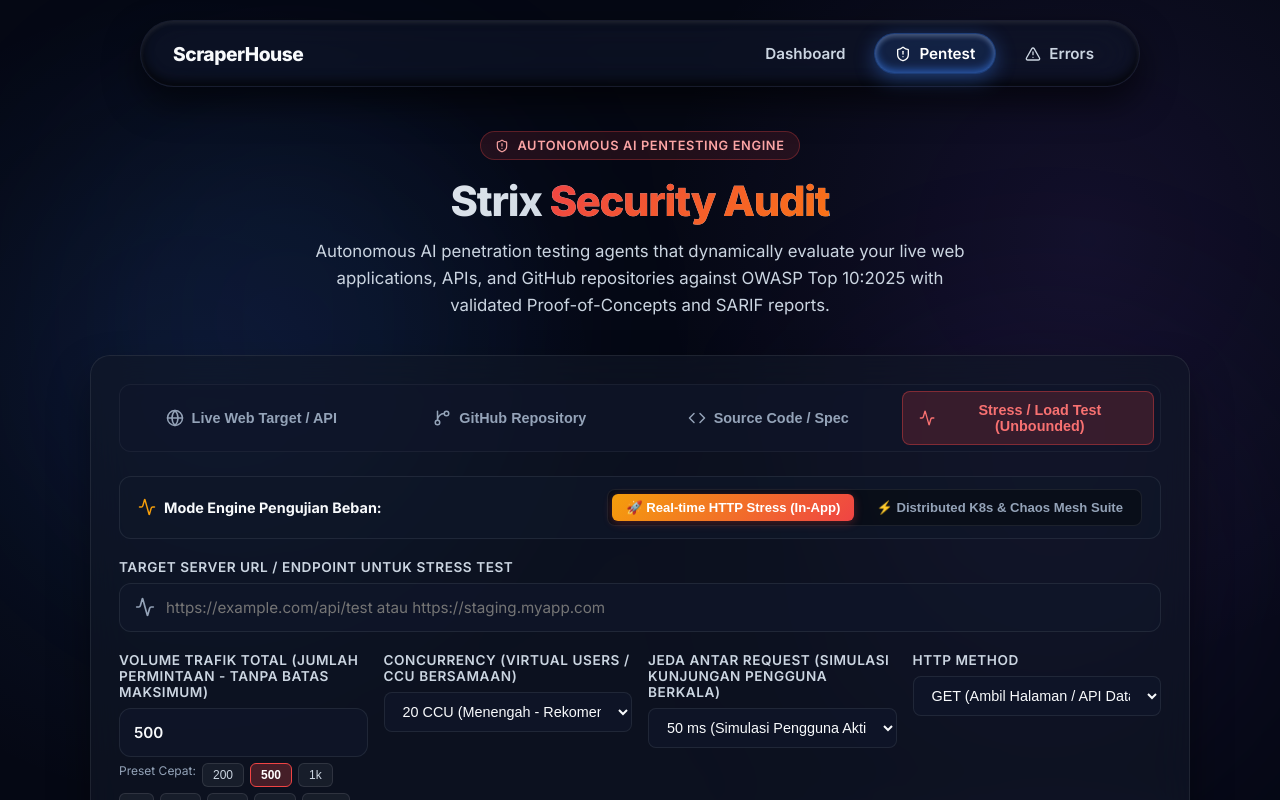
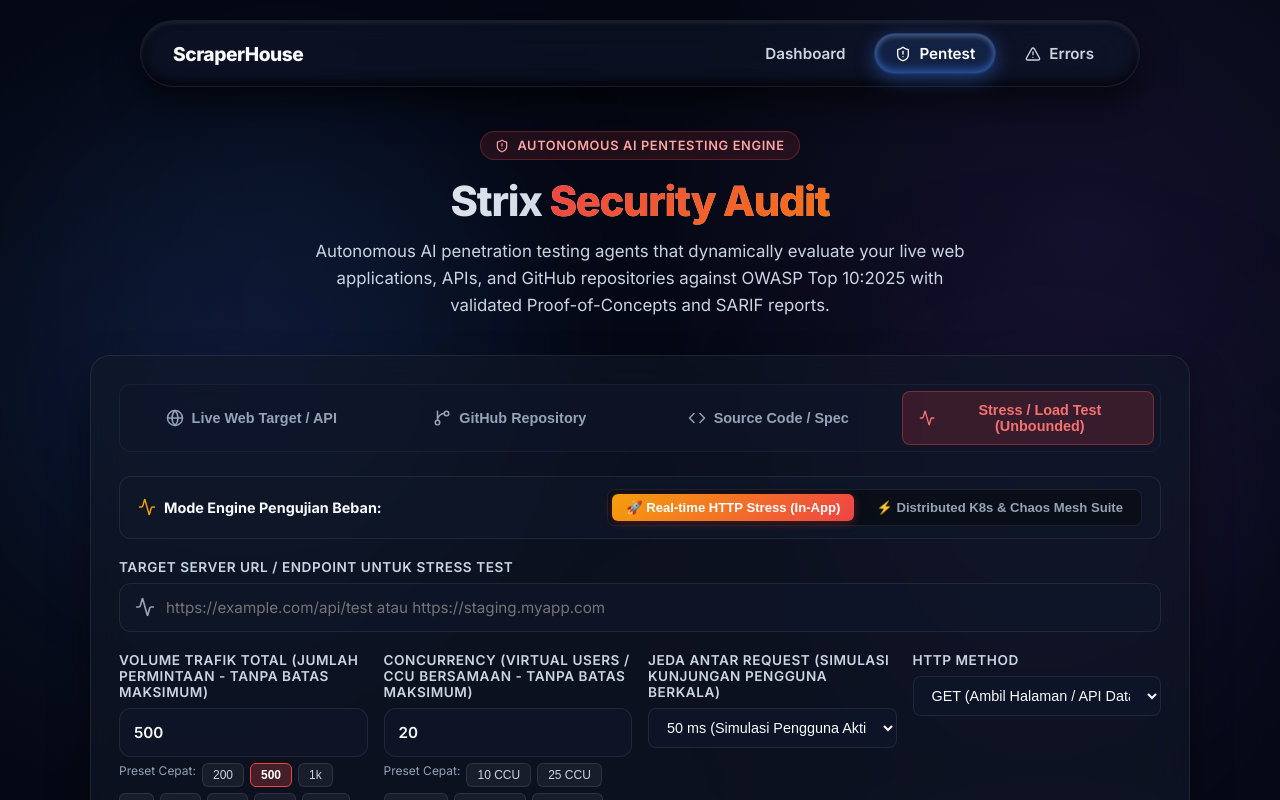
Before and after one commit to ProBimkim/ScraperHouse, a Next.js app: page /strix in a window 1280 px wide. Both pictures are taken after a click on the button "Stress / Load Test (Unbounded)". Shown: the top 800 px of the page. Built offline with nearby package versions, Linux system fonts and the light colour scheme.

Commit message:
feat(strix): make Concurrency (Virtual Users / CCU) fully user-configurable without maximum limit

```diff
--- a/src/app/strix/page.js
+++ b/src/app/strix/page.js
@@ -236,7 +236,7 @@
     }
 
     const volumeNum = Math.max(parseInt(stressVolume, 10) || 100, 1);
-    const concurrencyNum = Math.min(Math.max(parseInt(stressConcurrency, 10) || 10, 1), 500);
+    const concurrencyNum = Math.max(parseInt(stressConcurrency, 10) || 10, 1);
 
     const controller = new AbortController();
     setStressAbortController(controller);
@@ -482,11 +482,11 @@
       md += `## Ringkasan Eksekutif\n\n${s.analysis?.statusSummary}\n\n`;
       md += `## Metrik Kapasitas & Beban\n\n`;
       md += `- **Total Request:** ${(s.completedTotal || 0).toLocaleString()}\n`;
-      md += `- **Concurrency (CCU):** ${s.concurrency} virtual users\n`;
+      md += `- **Concurrency (CCU):** ${(Number(s.concurrency) || 0).toLocaleString()} virtual users\n`;
       md += `- **Durasi Pengujian:** ${s.durationSeconds} detik\n`;
       md += `- **Throughput Rata-rata:** ${s.averageRps} req/s\n`;
-      md += `- **Batas Aman Maksimum (Safe RPS):** ${s.analysis?.safeCapacity?.safeRps || s.averageRps} req/s\n`;
-      md += `- **Batas Pengguna Bersamaan Aman (Safe CCU):** ${s.analysis?.safeCapacity?.safeCcu || s.concurrency} CCU\n\n`;
+      md += `- **Batas Aman Maksimum (Safe RPS):** ${(Number(s.analysis?.safeCapacity?.safeRps || s.averageRps) || 0).toLocaleString()} req/s\n`;
+      md += `- **Batas Pengguna Bersamaan Aman (Safe CCU):** ${(Number(s.analysis?.safeCapacity?.safeCcu || s.concurrency) || 0).toLocaleString()} CCU\n\n`;
       md += `## Latensi Respon (Percentiles)\n\n`;
       md += `- **Min Latency:** ${s.latency?.min} ms\n`;
       md += `- **Average Latency:** ${s.latency?.avg} ms\n`;
@@ -787,22 +787,32 @@
 
                       <div>
                         <label className={styles.formLabel}>
-                          Concurrency (Virtual Users / CCU Bersamaan)
+                          Concurrency (Virtual Users / CCU Bersamaan - Tanpa Batas Maksimum)
                         </label>
-                        <select
-                          className={styles.selectInput}
+                        <input
+                          type="number"
+                          min="1"
+                          className={styles.textInput}
+                          style={{ paddingLeft: '14px', fontWeight: 600 }}
+                          placeholder="e.g. 10, 50, 200, 1000, 5000..."
                           value={stressConcurrency}
                           onChange={(e) => setStressConcurrency(e.target.value)}
                           disabled={isScanning}
-                        >
-                          <option value="5">5 CCU (Ringan / Dev Local)</option>
-                          <option value="10">10 CCU (Beban Normal)</option>
-                          <option value="20">20 CCU (Menengah - Rekomendasi Awal)</option>
-                          <option value="50">50 CCU (Tinggi)</option>
-                          <option value="100">100 CCU (Sangat Tinggi)</option>
-                          <option value="200">200 CCU (Extreme Stress)</option>
-                          <option value="500">500 CCU (Ultra Peak)</option>
-                        </select>
+                        />
+                        <div className={styles.presetRow}>
+                          <span style={{ fontSize: '0.75rem', color: 'var(--text-muted)' }}>Preset Cepat:</span>
+                          {['10', '25', '50', '100', '250', '500', '1000', '2500', '5000', '10000'].map((ccu) => (
+                            <button
+                              key={ccu}
+                              type="button"
+                              className={`${styles.presetPill} ${stressConcurrency === ccu ? styles.presetPillActive : ''}`}
+                              onClick={() => setStressConcurrency(ccu)}
+                              disabled={isScanning}
+                            >
+                              {Number(ccu) >= 1000 ? `${Number(ccu) / 1000}k` : ccu} CCU
+                            </button>
+                          ))}
+                        </div>
                       </div>
 
                       <div>
--- a/src/components/strix/ChaosMeshSuiteView.js
+++ b/src/components/strix/ChaosMeshSuiteView.js
@@ -579,16 +579,15 @@
           </div>
 
           <div className={styles.inputGroup}>
-            <label className={styles.label}>k6 Parallel Runners (Pod)</label>
-            <select
-              className={styles.selectInput}
+            <label className={styles.label}>k6 Parallel Runners / CCU Workers (Tanpa Batas Maksimum)</label>
+            <input
+              type="number"
+              min="1"
+              className={styles.textInput}
               value={k6Parallelism}
               onChange={(e) => setK6Parallelism(e.target.value)}
-            >
-              <option value="2">2 Runner Pods (500 RPS/runner)</option>
-              <option value="4">4 Runner Pods (250 RPS/runner)</option>
-              <option value="8">8 Runner Pods (125 RPS/runner)</option>
-            </select>
+              placeholder="e.g. 2, 4, 8, 16, 32..."
+            />
           </div>
 
           <div className={styles.inputGroup}>
@@ -729,16 +728,16 @@
                 <div className={styles.nodeBox}>
                   <div className={styles.nodeHeader}>k6 Distributed Runners ({k6Parallelism} Pods)</div>
                   <div className={styles.podPillRunner}>
-                    <Flame size={14} /> Runner 1: {Math.round(Number(peakTargetRps) / Number(k6Parallelism))} RPS
+                    <Flame size={14} /> Runner 1: {Math.round(Number(peakTargetRps) / Math.max(Number(k6Parallelism) || 1, 1))} RPS
                   </div>
                   <div className={styles.podPillRunner}>
-                    <Flame size={14} /> Runner 2: {Math.round(Number(peakTargetRps) / Number(k6Parallelism))} RPS
+                    <Flame size={14} /> Runner 2: {Math.round(Number(peakTargetRps) / Math.max(Number(k6Parallelism) || 1, 1))} RPS
                   </div>
                   <div className={styles.podPillRunner}>
-                    <Flame size={14} /> Runner 3: {Math.round(Number(peakTargetRps) / Number(k6Parallelism))} RPS
+                    <Flame size={14} /> Runner 3: {Math.round(Number(peakTargetRps) / Math.max(Number(k6Parallelism) || 1, 1))} RPS
                   </div>
                   <div className={styles.podPillRunner}>
-                    <Flame size={14} /> Runner 4: {Math.round(Number(peakTargetRps) / Number(k6Parallelism))} RPS
+                    <Flame size={14} /> Runner 4+: {Math.round(Number(peakTargetRps) / Math.max(Number(k6Parallelism) || 1, 1))} RPS / pod
                   </div>
                 </div>
               </div>
--- a/src/components/strix/StressReportView.js
+++ b/src/components/strix/StressReportView.js
@@ -69,7 +69,7 @@
             <div style={{ marginTop: '8px', fontSize: '0.82rem', color: 'var(--text-muted)' }}>
               Target: <strong style={{ color: 'var(--text-main)' }}>{stressResult.target}</strong> • Volume:{' '}
               <strong>{(stressResult.completedTotal || 0).toLocaleString()} reqs</strong> • Concurrency:{' '}
-              <strong>{stressResult.concurrency} CCU</strong> • Durasi:{' '}
+              <strong>{(Number(stressResult.concurrency) || 0).toLocaleString()} CCU</strong> • Durasi:{' '}
               <strong>{stressResult.durationSeconds} detik</strong> • Throughput Rata-rata:{' '}
               <strong style={{ color: '#38bdf8' }}>{stressResult.averageRps} req/s</strong>
             </div>
@@ -80,14 +80,14 @@
         <div className={styles.capacityBadges}>
           <div className={styles.capacityCard}>
             <div className={styles.capacityCardVal}>
-              {safeCapacity.safeRps || stressResult.averageRps || 0}
+              {(Number(safeCapacity.safeRps || stressResult.averageRps) || 0).toLocaleString()}
               <span style={{ fontSize: '0.8rem', fontWeight: 500, marginLeft: '4px' }}>req/s</span>
             </div>
             <div className={styles.capacityCardLbl}>Batas Maksimum RPS Aman</div>
           </div>
           <div className={styles.capacityCard}>
             <div className={styles.capacityCardVal}>
-              {safeCapacity.safeCcu || stressResult.concurrency || 0}
+              {(Number(safeCapacity.safeCcu || stressResult.concurrency) || 0).toLocaleString()}
               <span style={{ fontSize: '0.8rem', fontWeight: 500, marginLeft: '4px' }}>CCU</span>
             </div>
             <div className={styles.capacityCardLbl}>Batas Pengguna Bersamaan</div>
```
Also changed, not shown: src/lib/chaosMeshGenerator.js, src/lib/stressEngine.js.
